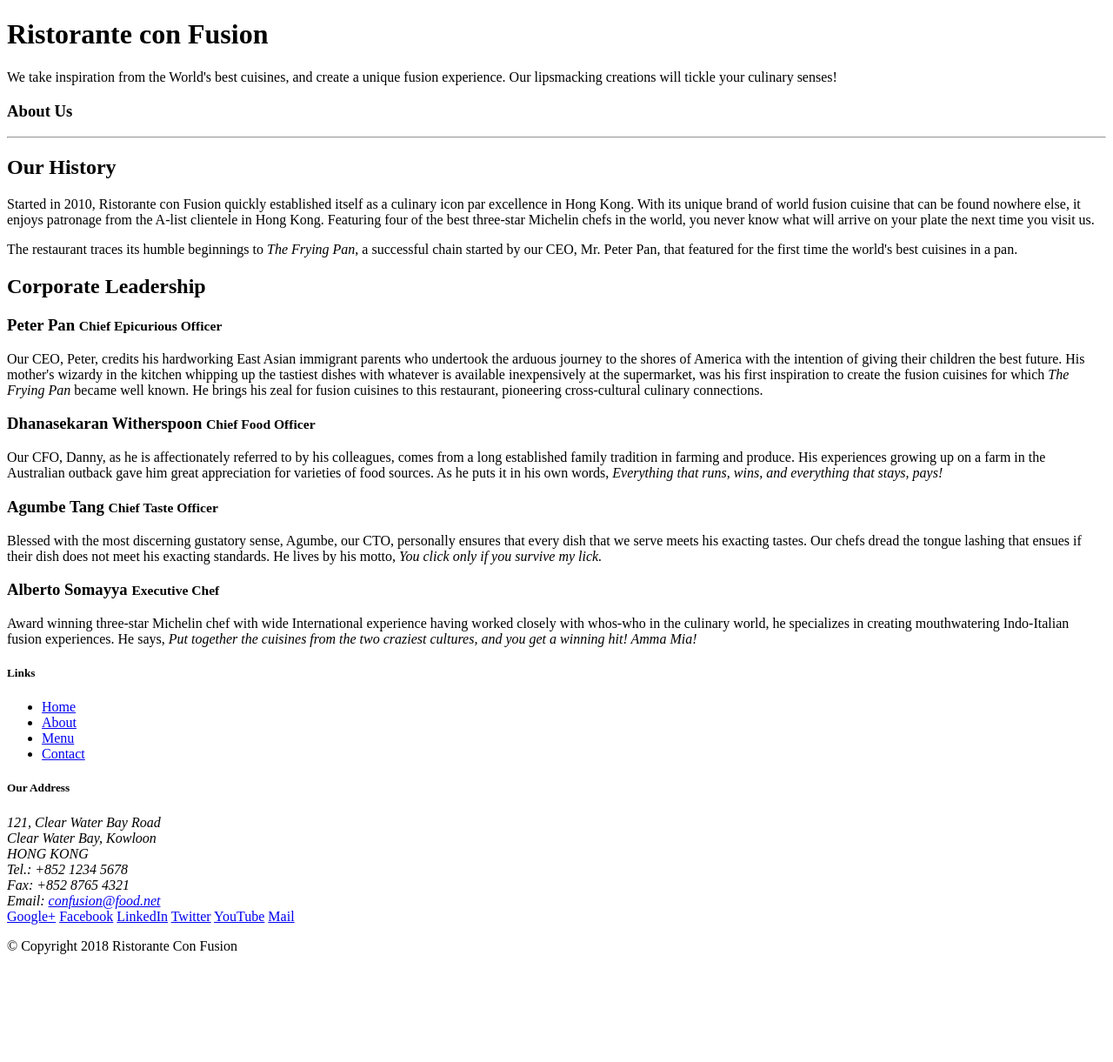
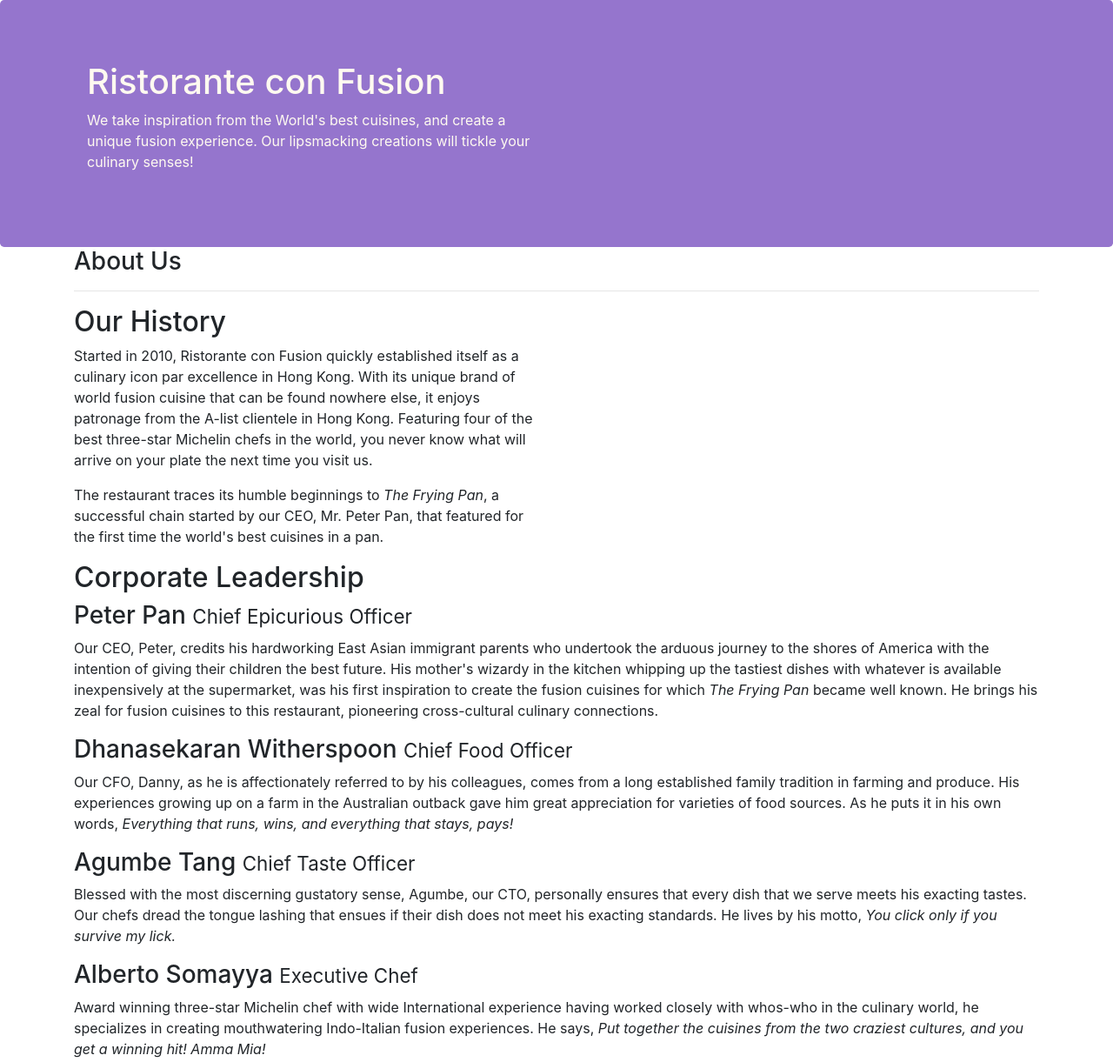
Before and after one commit to rohan-timalsina/Bootstrap-4, a website: page aboutus.html in a window 1280 px wide. Shown: the top 1221 px of the page at 87% size. Before the commit the page ends 1113 px from the top, so only its background shows below. Drawn offline with nearby package versions, Linux system fonts and the light colour scheme.

Commit message:
about us page updated

```diff
--- a/aboutus.html
+++ b/aboutus.html
@@ -2,6 +2,13 @@
 <html lang="en">
 
 <head>
+    <meta charset="utf-8">
+    <meta name="viewport" content="width=device-width, initial-scale=1, shrink-to-fit=no">
+    <meta http-equiv="x-ua-compatible" content="ie=edge">
+
+    <!-- Bootstrap CSS -->
+    <link rel="stylesheet" href="node_modules/bootstrap/dist/css/bootstrap.min.css">
+    <link rel="stylesheet" href="css/style.css">
 
     <title>Ristorante Con Fusion: About Us</title>
 
@@ -22,16 +29,16 @@
         </div>
     </header>
 
-    <div>
-        <div>
-            <div>
+    <div class="container">
+        <div class="row">
+            <div class="col-12">
                <h3>About Us</h3>
                <hr>
             </div>
         </div>
 
-        <div>
-            <div>
+        <div class="row">
+            <div class="col-12 col-sm-6">
                 <h2>Our History</h2>
                 <p>Started in 2010, Ristorante con Fusion quickly established itself as a culinary icon par excellence in Hong Kong. With its unique brand of world fusion cuisine that can be found nowhere else, it enjoys patronage from the A-list clientele in Hong Kong.  Featuring four of the best three-star Michelin chefs in the world, you never know what will arrive on your plate the next time you visit us.</p>
                 <p>The restaurant traces its humble beginnings to <em>The Frying Pan</em>, a successful chain started by our CEO, Mr. Peter Pan, that featured for the first time the world's best cuisines in a pan.</p>
@@ -41,17 +48,25 @@
         </div>
 
 
-        <div>
-            <div>
+        <div class="row">
+            <div class="col-12">
                 <h2>Corporate Leadership</h2>
                 <h3>Peter Pan <small>Chief Epicurious Officer</small></h3>
+                <div class="d-none d-sm-block">
                 <p>Our CEO, Peter, credits his hardworking East Asian immigrant parents who undertook the arduous journey to the shores of America with the intention of giving their children the best future. His mother's wizardy in the kitchen whipping up the tastiest dishes with whatever is available inexpensively at the supermarket, was his first inspiration to create the fusion cuisines for which <em>The Frying Pan</em> became well known. He brings his zeal for fusion cuisines to this restaurant, pioneering cross-cultural culinary connections.</p>
+            </div>
                 <h3>Dhanasekaran Witherspoon <small>Chief Food Officer</small></h3>
+                <div class="d-none d-sm-block">
                 <p>Our CFO, Danny, as he is affectionately referred to by his colleagues, comes from a long established family tradition in farming and produce. His experiences growing up on a farm in the Australian outback gave him great appreciation for varieties of food sources. As he puts it in his own words, <em>Everything that runs, wins, and everything that stays, pays!</em></p>
+            </div>
                 <h3>Agumbe Tang <small>Chief Taste Officer</small></h3>
+                <div class="d-none d-sm-block">
                 <p>Blessed with the most discerning gustatory sense, Agumbe, our CTO, personally ensures that every dish that we serve meets his exacting tastes. Our chefs dread the tongue lashing that ensues if their dish does not meet his exacting standards. He lives by his motto, <em>You click only if you survive my lick.</em></p>
+            </div>
                 <h3>Alberto Somayya <small>Executive Chef</small></h3>
+                <div class="d-none d-sm-block">
                 <p>Award winning three-star Michelin chef with wide International experience having worked closely with whos-who in the culinary world, he specializes in creating mouthwatering Indo-Italian fusion experiences. He says, <em>Put together the cuisines from the two craziest cultures, and you get a winning hit! Amma Mia!</em></p>
+            </div>
             </div>
        </div>
 
@@ -98,6 +113,9 @@
            </div>
         </div>
     </footer>
+    <script src="node_modules/jquery/dist/jquery.slim.min.js"></script>
+    <script src="node_modules/popper.js/dist/umd/popper.min.js"></script>
+    <script src="node_modules/bootstrap/dist/js/bootstrap.min.js"></script>
 
 </body>
 
```
